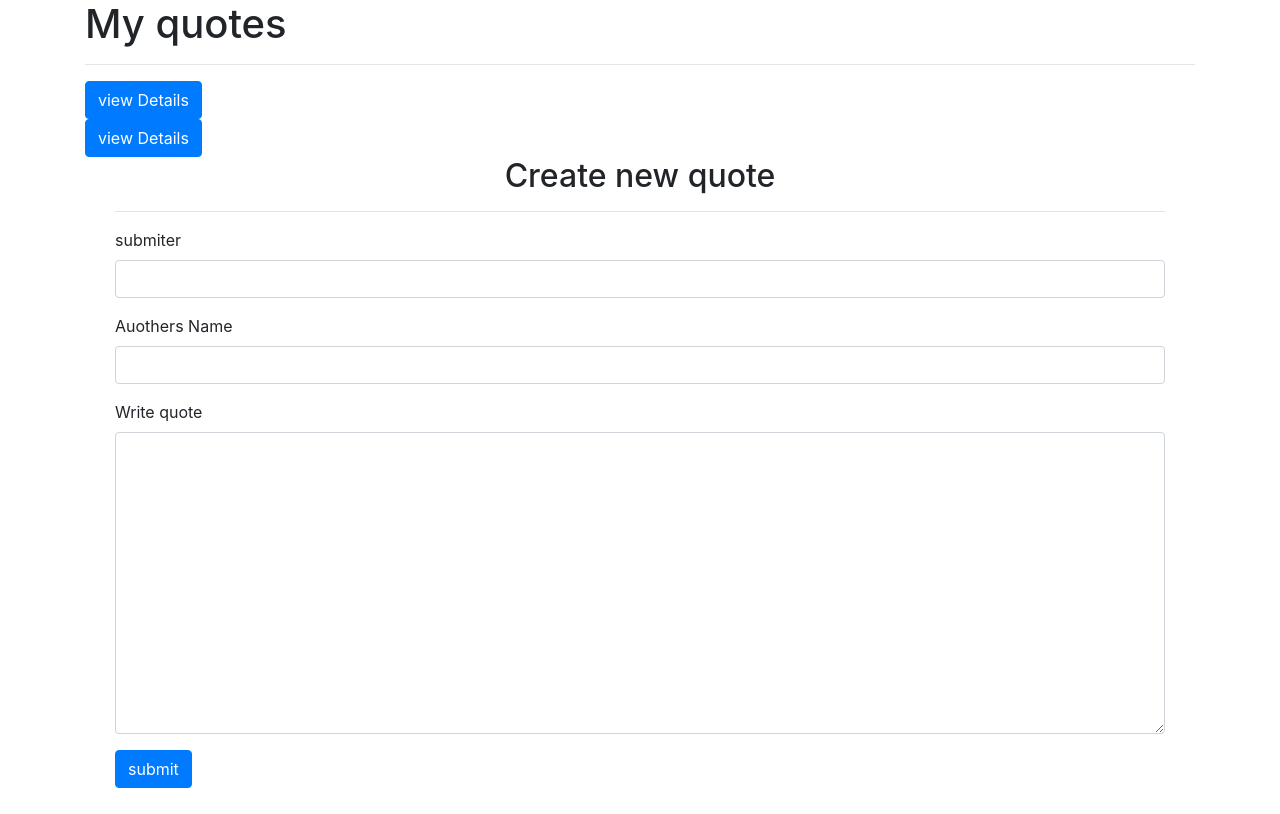
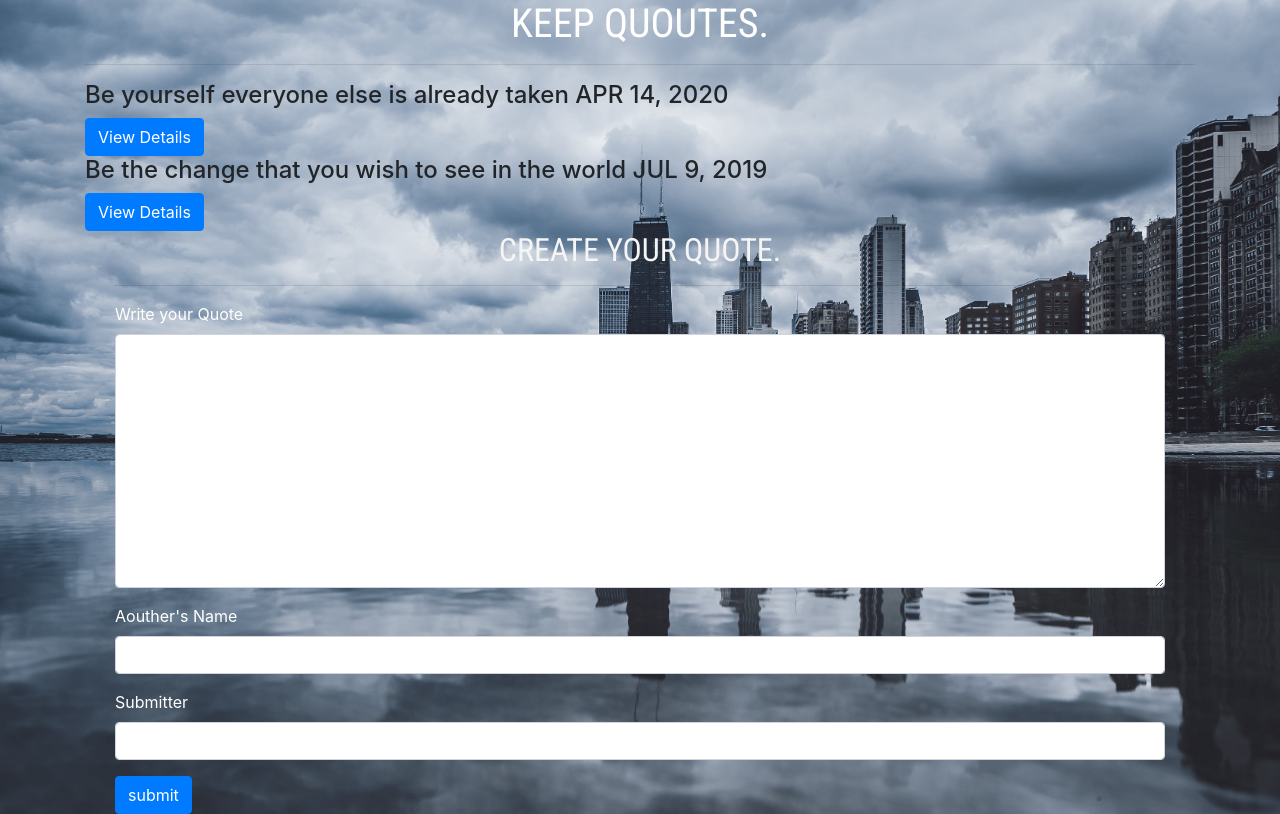
Before and after one commit to osman2491/quotes-app, an Angular app: page / in a window 1280 px wide. Built offline with nearby package versions, Linux system fonts and the light colour scheme.

Commit message:
the submit button is working and andding quote

```diff
--- a/src/app/quotes-form/quotes-form.component.html
+++ b/src/app/quotes-form/quotes-form.component.html
@@ -1,22 +1,22 @@
 <div class="container-fluid">
-  <h2 class="text-center">Create new quote</h2>
+  <h2 class="text-center">CREATE YOUR QUOTE.</h2>
   <hr>
-  <form (ngSubmit)='submitQuotes()' #quotesForm='ngForm'>
+  <form (ngSubmit)='submitQuotes(quotesForm.value)'  #quotesForm='ngForm'>
    <div class="form-group">
-    <label for="submiter">submiter</label>
-    <input required [(ngModel)]="newQuotes.submiter" class="form-control" name="submiter" #submiter="ngModel" id="submiter" type="text" class="form-control">
-    <div class="alert alert-danger" *ngIf="submiter.touched && !submiter.valid">submiter name is required</div>
+    <label for="submiter">Write your Quote</label>
+    <textarea  cols="30" rows="10" required [(ngModel)]="newQuotes.submiter" class="form-control" name="submiter" #submiter="ngModel" id="submiter" type="text" class="form-control"> </textarea>
+    <div class="alert alert-danger" *ngIf="submiter.touched && !submiter.valid">the quote is required</div>
 </div>
 <div class="form-group">
-    <label for="auother">Auothers Name</label>
+    <label for="auother">Aouther's Name</label>
     <input required [(ngModel)]="newQuotes.auother" class="form-control" name="auother" #auother="ngModel" id="auother" type="text" class="form-control">
     <div class="alert alert-danger" *ngIf="auother.touched && !auother.valid">Auother name is required</div>
 </div>
 <div class="form-group">
-  <label for="quote">Write quote</label>
-  <textarea required [(ngModel)]="newQuotes.quote" class="form-control" name="quote" #quote="ngModel" id="quote" cols="12" rows="12"
-    class="form-control"></textarea>
-  <div class="alert alert-danger" *ngIf="quote.touched && !quote.valid">the quote is required</div>
+  <label for="quote">Submitter</label>
+  <input required [(ngModel)]="newQuotes.quote" class="form-control" name="quote" #quote="ngModel" id="quote"
+    class="form-control">
+  <div class="alert alert-danger" *ngIf="quote.touched && !quote.valid">The submitter name is required</div>
 </div>
 <button type="submit" class="btn btn-primary">submit</button>
 </form>
--- a/src/app/quotes-form/quotes-form.component.ts
+++ b/src/app/quotes-form/quotes-form.component.ts
@@ -10,8 +10,9 @@ export class QuotesFormComponent implements OnInit {
 
   newQuotes = new Quotes(0,"","",new Date());
   @Output() addQuotes = new EventEmitter<Quotes>();
-  submitQuotes(){
-    this.addQuotes.emit(this.newQuotes);
+  submitQuotes(form){
+    console.log(form);
+    this.addQuotes.emit(new Quotes(form.auother,form.submiter,form.quote,new Date()))
   }
   constructor() { }
 
--- a/src/app/quotes/quotes.component.html
+++ b/src/app/quotes/quotes.component.html
@@ -1,13 +1,13 @@
 <div class="container">
-    <h1>My quotes</h1>
+    <h1>KEEP QUOUTES.</h1>
     <hr>
 
     <div class="row">
       <div class="col-md-12">
         <div *ngFor='let quotes of quotes;let i = index'>
           <div>
-            <!-- <h4 id={{i}} appStrikethrough>{{quotes.name}} due on {{quotes.completeDate|date|uppercase}}</h4> -->
-            <button (click)='toggleDetails(i)' class="btn btn-primary">view Details</button>
+            <h4 id={{i}} appStrikethrough>{{quotes.name}}  {{quotes.completeDate|date|uppercase}}</h4>
+            <button (click)='toggleDetails(i)' class="btn btn-primary">View Details</button>
           </div>
 
           <div *ngIf='quotes.showDescription'>
@@ -18,6 +18,5 @@
             <app-quotes-form (addQuotes)="addNewQuotes($event)"></app-quotes-form>
     </div>
       </div>
-      <p *ngIf='quotes.length > 5'>You have too many quotes</p>
     </div>
   </div>
--- a/src/app/quotes/quotes.component.ts
+++ b/src/app/quotes/quotes.component.ts
@@ -1,3 +1,4 @@
+import { Quotes } from './../quotes';
 import { Component, OnInit } from '@angular/core';
 import {Quotes} from '../quotes';
 
@@ -25,9 +26,9 @@ export class QuotesComponent implements OnInit {
   deleteQuotes(isComplete, index){
     if (isComplete) {
       let toDelete = confirm(`Are you sure you want to delete ${this.quotes[index].name}?`)
-      if (toDelete) {
-        this.quotes.splice(index,1);
-      }
+    }
+    if (isComplete) {
+      this.quotes.splice(index,1);
     }
   }
 
--- a/src/index.html
+++ b/src/index.html
@@ -1,6 +1,7 @@
 <!doctype html>
 <html lang="en">
 <head>
+    <link href="https://fonts.googleapis.com/css?family=Roboto+Condensed&display=swap" rel="stylesheet">
   <meta charset="utf-8">
   <title>Quotes</title>
   <base href="/">
--- a/src/styles.css
+++ b/src/styles.css
@@ -1 +1,18 @@
-@import "~bootstrap/dist/css/bootstrap.css"
+@import "~bootstrap/dist/css/bootstrap.css";
+body{
+    background-image: url(../src/assets/back.jpeg);
+    background-repeat: no-repeat;
+    background-size: cover;
+}
+h1{
+    color:white;
+    text-align: center;
+    font-family: 'Roboto Condensed', sans-serif;
+}
+.text-center{
+    color: whitesmoke;
+    font-family: 'Roboto Condensed', sans-serif;
+}
+label{
+color: white;
+}
```
Also changed, not shown: src/assets/back.jpeg (added).
